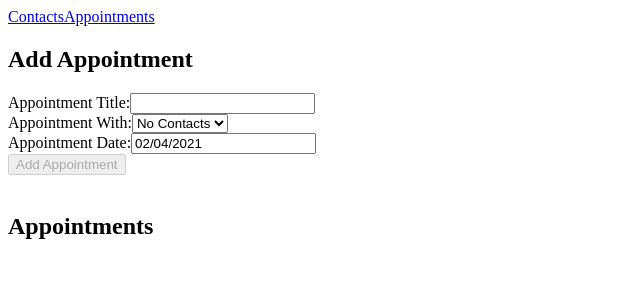
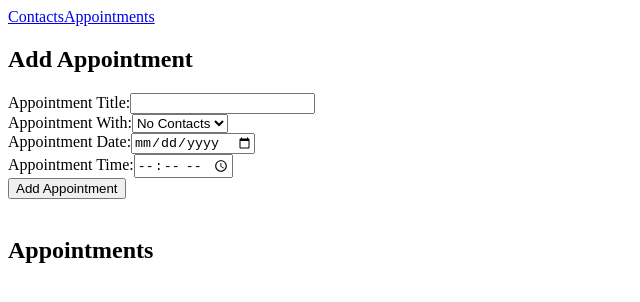
Before and after one commit to jaceva/react-challenge, a React (Create React App) app: page /appointments in a window 1280 px wide. Shown: the top 302 px of the page, without its empty margins (0-640 px from the left). Built offline with nearby package versions, Linux system fonts and the light colour scheme.

Commit message:
replaced react-datepicker with input and added time to appointments

```diff
--- a/src/App.js
+++ b/src/App.js
@@ -8,13 +8,14 @@ function App() {
   const [appointments, setAppointments] = useState([]);
   const [contacts, setContacts] = useState([]);
 
-  const addAppointment = (title, contact, date) => {
+  const addAppointment = (title, contact, date, time) => {
     setAppointments([
       ...appointments,
       {
         title: title,
         contact: contact,
-        date: date.toLocaleDateString("en-US"),
+        date: date,
+        time: time,
       },
     ]);
   };
--- a/src/components/appointmentForm/AppointmentForm.js
+++ b/src/components/appointmentForm/AppointmentForm.js
@@ -8,12 +8,18 @@ export const AppointmentForm = ({ contacts, addAppointment }) => {
   const [contact, setContact] = useState(
     contacts.length > 0 ? contacts[0].name : ""
   );
-  const [date, setDate] = useState(new Date());
+  const [date, setDate] = useState("");
+  const [time, setTime] = useState("");
   const [submitValid, setSubmitValid] = useState(false);
+
+  const today = new Date();
+  const month = (today.getMonth() + 1 < 10 ? "0" : "") + (today.getMonth() + 1);
+  const day = (today.getDate() < 10 ? "0" : "") + today.getDate();
+  const todayString = `${today.getFullYear()}-${month}-${day}`;
 
   const handleSubmit = (e) => {
     e.preventDefault();
-    addAppointment(title, contact, date);
+    addAppointment(title, contact, date, time);
   };
 
   const getContactNames = () => {
@@ -24,8 +30,8 @@ export const AppointmentForm = ({ contacts, addAppointment }) => {
   };
 
   useEffect(() => {
-    setSubmitValid(title !== "" && contact !== "");
-  }, [title, contact]);
+    setSubmitValid(contact !== "");
+  }, [contact]);
 
   return (
     <form onSubmit={handleSubmit}>
@@ -35,6 +41,7 @@ export const AppointmentForm = ({ contacts, addAppointment }) => {
           type="text"
           name="title"
           onChange={(e) => setTitle(e.target.value)}
+          required
         />
       </label>
       <br />
@@ -49,15 +56,26 @@ export const AppointmentForm = ({ contacts, addAppointment }) => {
       <br />
       <label>
         Appointment Date:
-        <DatePicker
+        <input
+          type="date"
           name="date"
-          selected={date}
-          onChange={(date) => setDate(date)}
-          minDate={new Date()}
+          min={todayString}
+          onChange={(e) => setDate(e.target.value)}
+          required
         />
       </label>
       <br />
-      <input type="submit" disabled={!submitValid} value="Add Appointment" />
+      <label>
+        Appointment Time:
+        <input
+          type="time"
+          name="time"
+          onChange={(e) => setTime(e.target.value)}
+          required
+        />
+      </label>
+      <br />
+      <input type="submit" value="Add Appointment" />
     </form>
   );
 };
--- a/src/components/contactForm/ContactForm.js
+++ b/src/components/contactForm/ContactForm.js
@@ -4,24 +4,24 @@ export const ContactForm = ({ addContact }) => {
   const [name, setName] = useState("");
   const [phone, setPhone] = useState("");
   const [email, setEmail] = useState("");
-  const [phoneValid, setPhoneValid] = useState(false);
-  const [emailValid, setEmailValid] = useState(false);
-  const [submitValid, setSubmitValid] = useState(false);
+  // const [phoneValid, setPhoneValid] = useState(false);
+  // const [emailValid, setEmailValid] = useState(false);
+  // const [submitValid, setSubmitValid] = useState(true);
 
   const handleSubmit = (e) => {
     e.preventDefault();
     addContact(name, phone, email);
   };
 
-  useEffect(() => {
-    const phoneRegex = /[1-9][0-9]{2}-[1-9][0-9]{2}-[0-9]{4}/;
-    setPhoneValid(phoneRegex.test(phone));
-  }, [phone]);
+  // useEffect(() => {
+  //   const phoneRegex = /[1-9][0-9]{2}-[1-9][0-9]{2}-[0-9]{4}/;
+  //   setPhoneValid(phoneRegex.test(phone));
+  // }, [phone]);
 
-  useEffect(() => {
-    const emailRegex = /\S+[^.]@\S+\.\S+/;
-    setEmailValid(emailRegex.test(email));
-  }, [email]);
+  // useEffect(() => {
+  //   const emailRegex = /\S+[^.]@\S+\.\S+/;
+  //   setEmailValid(emailRegex.test(email));
+  // }, [email]);
 
   // useEffect(() => {
   //   setSubmitValid(name !== "" && phoneValid && emailValid);
@@ -35,18 +35,28 @@ export const ContactForm = ({ addContact }) => {
       </label>
       <br />
       <label>
-        Contact Phone (xxx-xxx-xxxx):
-        {phoneValid ? "True" : "False"}
-        <input type="text" onChange={(e) => setPhone(e.target.value)} />
+        Contact Phone (###-###-####):
+        {/* {phoneValid ? "True" : "False"} */}
+        <input
+          type="text"
+          onChange={(e) => setPhone(e.target.value)}
+          required
+          pattern="[1-9][0-9]{2}-[1-9][0-9]{2}-[0-9]{4}"
+        />
       </label>
       <br />
       <label>
         Contact Email:
-        {emailValid ? "True" : "False"}
-        <input type="text" onChange={(e) => setEmail(e.target.value)} />
+        {/* {emailValid ? "True" : "False"} */}
+        <input
+          type="text"
+          onChange={(e) => setEmail(e.target.value)}
+          required
+          pattern="\S+[^.]@\S+\.\S+"
+        />
       </label>
       <br />
-      <input type="submit" disabled={!submitValid} value="Add Contact" />
+      <input type="submit" value="Add Contact" />
     </form>
   );
 };
```
